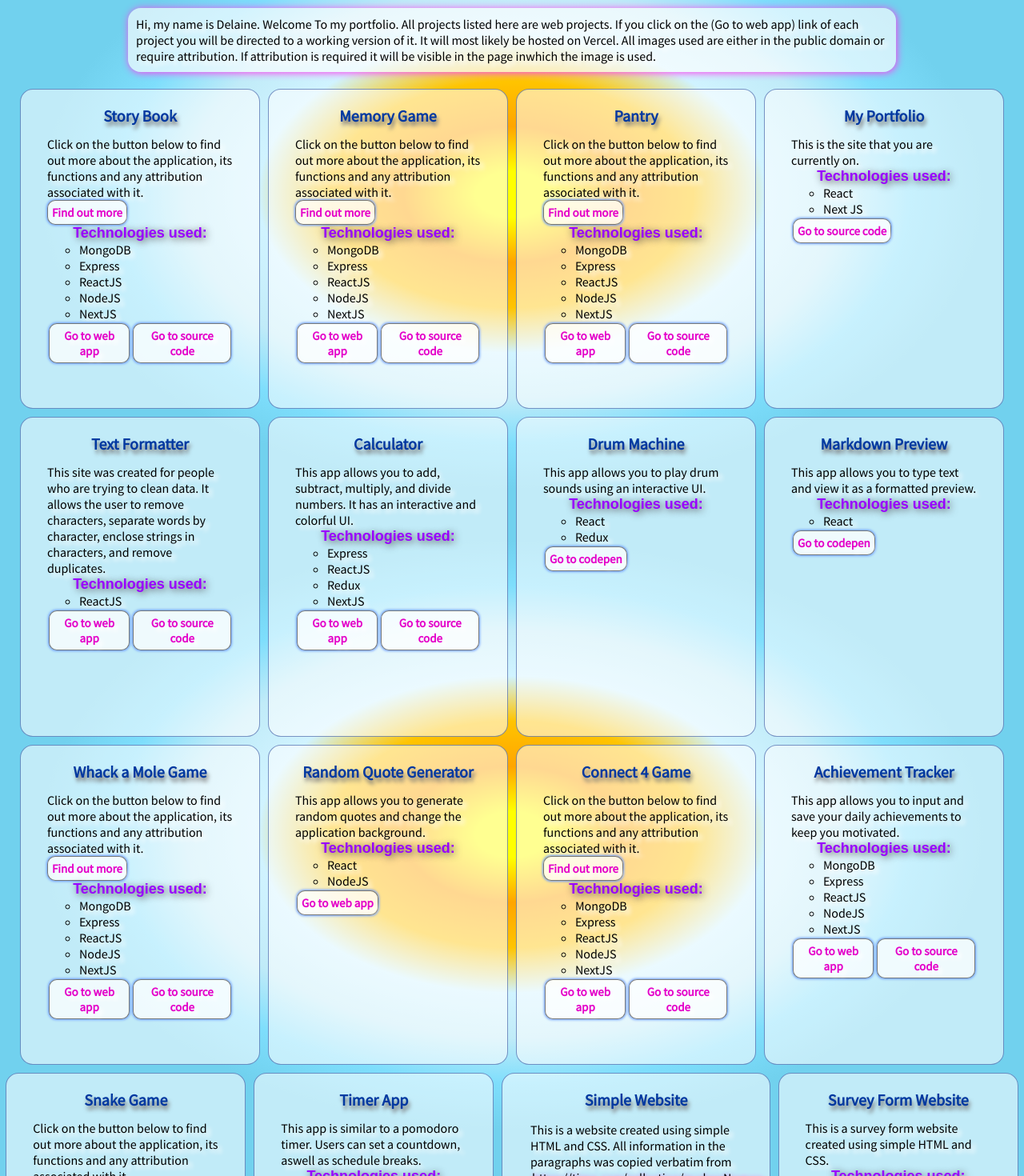
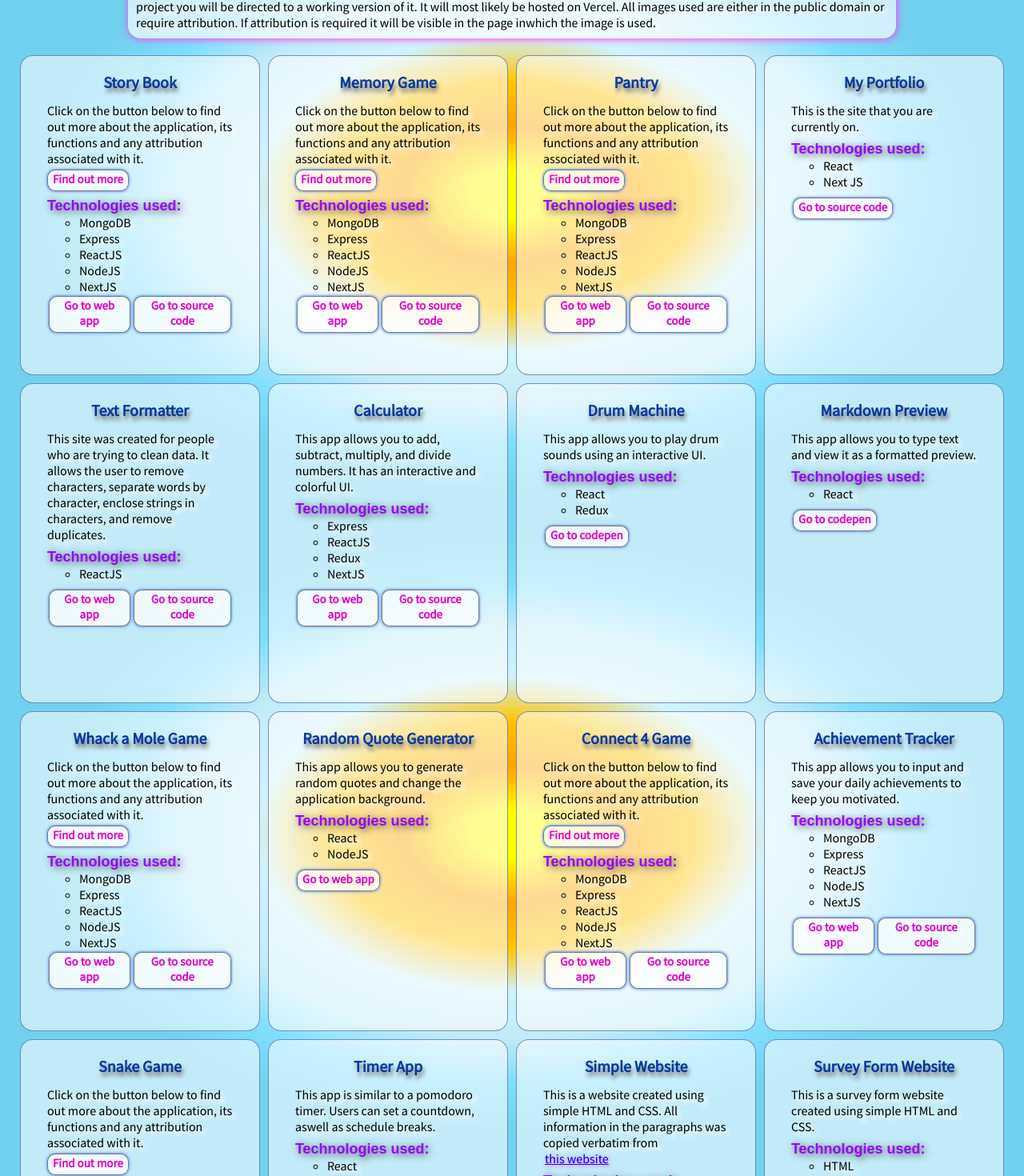
Before and after one commit to delaine3/delaine-abner-portfolio, a Next.js app: page /webProjects in a window 1280 px wide. Shown: the part 157-1627 px from the top of the page at 80% size. Built offline with nearby package versions, Linux system fonts and the light colour scheme.

Commit message:
fixed css

```diff
--- a/pages/webProjects.js
+++ b/pages/webProjects.js
@@ -33,7 +33,7 @@ export default function WebProjects() {
               <Link href="webProjects/storybook">
                 <button>Find out more</button>
               </Link>
-                <h3>Technologies used:</h3>
+              <h3 className="technologies">Technologies used:</h3>
               <ul>
                 <li id="project">MongoDB</li>
                 <li id="project">Express</li>
@@ -51,7 +51,6 @@ export default function WebProjects() {
                   <button> Go to source code</button>
                 </a>
               </div>
-
             </div>
           </li>
           <li className="project-list">
@@ -65,7 +64,7 @@ export default function WebProjects() {
               <Link href="webProjects\memoryGame">
                 <button>Find out more</button>
               </Link>
-                <h3>Technologies used:</h3>
+              <h3 className="technologies">Technologies used:</h3>
               <ul>
                 <li id="project">MongoDB</li>
                 <li id="project">Express</li>
@@ -74,7 +73,6 @@ export default function WebProjects() {
                 <li id="project">NextJS</li>
               </ul>{" "}
               <div className="container">
-
                 <a href="https://a-memory-game-seven.vercel.app/">
                   {" "}
                   <button> Go to web app </button>
@@ -97,7 +95,7 @@ export default function WebProjects() {
               <Link href="webProjects\pantry">
                 <button>Find out more</button>
               </Link>
-                <h3>Technologies used:</h3>
+              <h3 className="technologies">Technologies used:</h3>
               <ul>
                 <li id="project">MongoDB</li>
                 <li id="project">Express</li>
@@ -106,7 +104,6 @@ export default function WebProjects() {
                 <li id="project">NextJS</li>
               </ul>{" "}
               <div className="container">
-
                 <a href="https://pantry-dusky.vercel.app/">
                   <button>Go to web app</button>
                 </a>
@@ -122,7 +119,7 @@ export default function WebProjects() {
               <p>
                 This is the site that you are currently on.
                 <p>
-                    <h3>Technologies used:</h3>
+                  <h3 className="technologies">Technologies used:</h3>
                   <ul>
                     <li id="project">React</li>
                     <li id="project">Next JS</li>
@@ -130,7 +127,6 @@ export default function WebProjects() {
                 </p>
               </p>{" "}
               <div className="container">
-
                 <a href="https://github.com/delaine3/my-nextjs-portfolio">
                   {" "}
                   <button>Go to source code</button>
@@ -144,10 +140,9 @@ export default function WebProjects() {
               <p>
                 This site was created for people who are trying to clean data.
                 It allows the user to remove characters, separate words by
-                  character, enclose strings in characters, and remove
-                  duplicates.
+                character, enclose strings in characters, and remove duplicates.
                 <p>
-                    <h3>Technologies used:</h3>
+                  <h3 className="technologies">Technologies used:</h3>
                   <ul>
                     <li id="project">ReactJS</li>
                   </ul>
@@ -158,7 +153,6 @@ export default function WebProjects() {
                   <button> Go to web app</button>
                 </a>
                 <a href="https://github.com/delaine3/Text_Formatter">
-
                   <button>Go to source code</button>
                 </a>
               </div>
@@ -171,7 +165,7 @@ export default function WebProjects() {
                 This app allows you to add, subtract, multiply, and divide
                 numbers. It has an interactive and colorful UI.
                 <p>
-                    <h3>Technologies used:</h3>
+                  <h3 className="technologies">Technologies used:</h3>
                   <ul>
                     <li id="project">Express</li>
                     <li id="project">ReactJS</li>
@@ -181,13 +175,11 @@ export default function WebProjects() {
                 </p>
               </p>
               <div className="container">
-
                 <a href="https://calculator-mu-ten.vercel.app/">
                   <button> Go to web app</button>
                 </a>
 
                 <a href="https://github.com/delaine3/calculator">
-
                   <button>Go to source code</button>
                 </a>
               </div>
@@ -197,10 +189,9 @@ export default function WebProjects() {
             <h2 className="project-name">Drum Machine </h2>
             <div id="project-links">
               <p>
-                  This app allows you to play drum sounds using an interactive
-                  UI.
+                This app allows you to play drum sounds using an interactive UI.
                 <p>
-                    <h3>Technologies used:</h3>
+                  <h3 className="technologies">Technologies used:</h3>
                   <ul>
                     <li id="project">React</li>
                     <li id="project">Redux</li>
@@ -208,7 +199,6 @@ export default function WebProjects() {
                 </p>
               </p>
               <div className="container">
-
                 <a href="https://codepen.io/Delaine/pen/eYRNBra?editors=1010">
                   <button> Go to codepen </button>
                 </a>
@@ -222,14 +212,13 @@ export default function WebProjects() {
                 This app allows you to type text and view it as a formatted
                 preview.
                 <p>
-                    <h3>Technologies used:</h3>
+                  <h3 className="technologies">Technologies used:</h3>
                   <ul>
                     <li id="project">React</li>
                   </ul>{" "}
                 </p>
               </p>
               <div className="container">
-
                 <a href="https://codepen.io/Delaine/pen/oNWOPyd">
                   <button>Go to codepen</button>
                 </a>
@@ -248,7 +237,7 @@ export default function WebProjects() {
               <Link href="/webProjects\wackAMole">
                 <button>Find out more</button>
               </Link>
-                <h3>Technologies used:</h3>
+              <h3 className="technologies">Technologies used:</h3>
               <ul>
                 <li id="project">MongoDB</li>
                 <li id="project">Express</li>
@@ -257,7 +246,6 @@ export default function WebProjects() {
                 <li id="project">NextJS</li>
               </ul>{" "}
               <div className="container">
-
                 <a href="https://whack-a-mole-4jvxtc469-delaine3.vercel.app/newPlayer">
                   <button> Go to web app </button>
                 </a>
@@ -275,7 +263,7 @@ export default function WebProjects() {
                   This app allows you to generate random quotes and change the
                   application background.
                   <p>
-                      <h3>Technologies used:</h3>
+                    <h3 className="technologies">Technologies used:</h3>
                     <ul>
                       <li id="project">React</li>
                       <li id="project">NodeJS</li>
@@ -284,7 +272,6 @@ export default function WebProjects() {
                 </p>
               </div>
               <div className="container">
-
                 <a href="https://codepen.io/Delaine/pen/jOmxpQd">
                   <button> Go to web app </button>
                 </a>
@@ -302,7 +289,7 @@ export default function WebProjects() {
               <Link href="/webProjects\connectFour">
                 <button>Find out more</button>
               </Link>
-                <h3>Technologies used:</h3>
+              <h3 className="technologies">Technologies used:</h3>
               <ul>
                 <li id="project">MongoDB</li>
                 <li id="project">Express</li>
@@ -311,7 +298,6 @@ export default function WebProjects() {
                 <li id="project">NextJS</li>
               </ul>{" "}
               <div className="container">
-
                 <a href="https://connect-four-game.vercel.app/">
                   <button> Go to web app </button>
                 </a>
@@ -326,10 +312,10 @@ export default function WebProjects() {
             <div id="project-links">
               <div>
                 <p>
-                    This app allows you to input and save your daily
-                    achievements to keep you motivated.
+                  This app allows you to input and save your daily achievements
+                  to keep you motivated.
                   <p>
-                      <h3>Technologies used:</h3>
+                    <h3 className="technologies">Technologies used:</h3>
                     <ul>
                       <li id="project">MongoDB</li>
                       <li id="project">Express</li>
@@ -341,7 +327,6 @@ export default function WebProjects() {
                 </p>
               </div>
               <div className="container">
-
                 <a href="https://achievements-peach.vercel.app/">
                   <button> Go to web app </button>
                 </a>
@@ -362,7 +347,7 @@ export default function WebProjects() {
               <Link href="/webProjects\snakeGame">
                 <button>Find out more</button>
               </Link>
-                <h3>Technologies used:</h3>
+              <h3 className="technologies">Technologies used:</h3>
               <ul>
                 <li id="project">MongoDB</li>
                 <li id="project">Express</li>
@@ -371,7 +356,6 @@ export default function WebProjects() {
                 <li id="project">NextJS</li>
               </ul>{" "}
               <div className="container">
-
                 <a href="https://snake-game-five-dun.vercel.app/">
                   <button> Go to web app</button>
                 </a>
@@ -389,7 +373,7 @@ export default function WebProjects() {
                   This app is similar to a pomodoro timer. Users can set a
                   countdown, aswell as schedule breaks.
                   <p>
-                      <h3>Technologies used:</h3>
+                    <h3 className="technologies">Technologies used:</h3>
                     <ul>
                       <li id="project">React</li>
                     </ul>{" "}
@@ -397,7 +381,6 @@ export default function WebProjects() {
                 </p>
               </div>
               <div className="container">
-
                 <a href="https://timer-project-one.vercel.app/">
                   <button> Go to web app</button>
                 </a>
@@ -415,11 +398,14 @@ export default function WebProjects() {
                   This is a website created using simple HTML and CSS. All
                   information in the paragraphs was copied verbatim from
                   <br />
-                    <a>
-                      https://time.com/collection/guclassNamee-to-happiness/4791285/bond-with-people/
+                  <a
+                    href="                      https://time.com/collection/guclassNamee-to-happiness/4791285/bond-with-people/
+"
+                  >
+                    this website
                   </a>
                   <p>
-                      <h3>Technologies used:</h3>
+                    <h3 className="technologies">Technologies used:</h3>
                     <ul>
                       <li id="project">HTML</li>
                       <li id="project">CSS</li>
@@ -442,7 +428,7 @@ export default function WebProjects() {
                   This is a survey form website created using simple HTML and
                   CSS.
                   <p>
-                      <h3>Technologies used:</h3>
+                    <h3 className="technologies">Technologies used:</h3>
                     <ul>
                       <li id="project">HTML</li>
                       <li id="project">CSS</li>
--- a/pages/webProjects/memoryGame.js
+++ b/pages/webProjects/memoryGame.js
@@ -47,7 +47,7 @@ export default function MemoryGame() {
             <li id="project">NextJS</li>
           </ul>{" "}
         </p>
-        <ul>
+        <div className="container">
           {" "}
           <a href="https://a-memory-game-seven.vercel.app/">
             {" "}
@@ -56,7 +56,7 @@ export default function MemoryGame() {
           <a href="https://github.com/delaine3/A_Memory_Game">
             <button>Go to Delaine&rsquo;s Source Code</button>
           </a>
-        </ul>
+        </div>
       </div>
     </div>
   );
--- a/pages/webProjects/pantry.js
+++ b/pages/webProjects/pantry.js
@@ -21,7 +21,7 @@ export default function Pantry() {
           list and pantry sections, you can add food into your list by filling
           out a form. Please click on the button below to view and use the app.
           <p>
-            <h3>Technologies used:</h3>
+          <h3 className="technologies">Technologies used:</h3>
             <ul>
               <li id="project">MongoDB</li>
               <li id="project">Express</li>
@@ -31,7 +31,7 @@ export default function Pantry() {
             </ul>{" "}
           </p>
         </p>
-        <div>
+        <div className="container">
           <a href="https://pantry-dusky.vercel.app/">
             {" "}
             <button>Go to web app </button>
--- a/pages/webProjects/snakeGame.js
+++ b/pages/webProjects/snakeGame.js
@@ -12,7 +12,7 @@ export default function SnakeGame() {
         <meta name="viewport" content="width=device-width, initial-scale=1.0" />
       </Head>
       <div className="project-page">
-        <h1 className="delaine">Snake game </h1>
+        <h1>Snake game </h1>
 
         <p>
           This a snake game. The goal is to direct a snake using the up, down,
@@ -41,8 +41,7 @@ export default function SnakeGame() {
             is made using vanilla javascript and minimal css. Mine is created
             using the technologies below.
           </p>
-          <p>
-            <h3>Technologies used:</h3>
+            <h3 className="technologies">Technologies used:</h3>
             <ul>
               <li id="project">MongoDB</li>
               <li id="project">Express</li>
@@ -50,7 +49,6 @@ export default function SnakeGame() {
               <li id="project">NodeJS</li>
               <li id="project">NextJS</li>
             </ul>{" "}
-          </p>
         </p>
         <a href="https://snake-game-five-dun.vercel.app/">
           <button>Go to Delaine&rsquo;s version of the game </button>
--- a/pages/webProjects/storybook.js
+++ b/pages/webProjects/storybook.js
@@ -16,7 +16,7 @@ export default function Storybook() {
         <p>
           This is app allows you to create and save characters, plots, and
           perform writing excercises through helpful prompts.
-          <h3>Technologies used:</h3>
+          <h3 className="technologies">Technologies used:</h3>
           <ul>
             <li id="project" s>
               MongoDB
@@ -27,14 +27,14 @@ export default function Storybook() {
             <li id="project">NodeJS</li>
           </ul>{" "}
         </p>
-        <ul>
+        <div className="container">
           <a href="https://day-dream.vercel.app/">
             <button> Go to web app</button>
           </a>{" "}
           <a href="https://github.com/delaine3/dayDream">
             <button> Source Code </button>
           </a>
-        </ul>
+        </div>
       </div>
     </div>
   );
--- a/styles/globals.css
+++ b/styles/globals.css
@@ -16,13 +16,19 @@ body {
     rgb(126, 222, 252) 55%,
     rgb(113, 209, 238) 65%
   );
-  height: 100%;
+  min-height: 100%;
+  padding-bottom: 20%;
 }
 
 * {
   font-family: "Source Sans Pro", sans-serif;
   box-sizing: border-box;
   text-shadow: 5px 5px 5px #ffffff;
+
+}
+.technologies{
+  padding-top: 8px;
+  text-align:left ;
 }
 
 .App {
@@ -94,14 +100,15 @@ button:hover {
   margin: 5%;
 }
 p {
-  margin: 5px;
+  margin: 10px;
+  padding-bottom:4px;
 }
 .container {
   margin: 20px;
   display: flex; /* or inline-flex */
 }
 button {
-  padding: 5px;
+  padding-bottom: 5px;
   background-color: #ffffffbd;
   color: #e400c9;
   border-radius: 10px;
@@ -125,13 +132,13 @@ a:hover {
 }
 
 h1.delaine {
-  font-size: 80px;
+  font-size: 47px;
   margin: 33px;
 }
 
 h1 {
   text-align: center;
-  font-size: 35px;
+  font-size: 30px;
   margin: auto;
   padding-left: 5%;
 }
@@ -183,7 +190,7 @@ img {
   width: 75%;
   margin: auto;
   background-color: rgba(240, 248, 255, 0.445);
-  padding: 3%;
+  padding: 10px;
   border: 1.25px solid rgba(35, 70, 151, 0.568);
   border-radius: 16px;
 }
```
Also changed, not shown: pages/webProjects/connectFour.js (+6 -9 lines), pages/webProjects/wackAMole.js (+10 -8 lines). Lines whose indentation alone changed are shown as unchanged.
